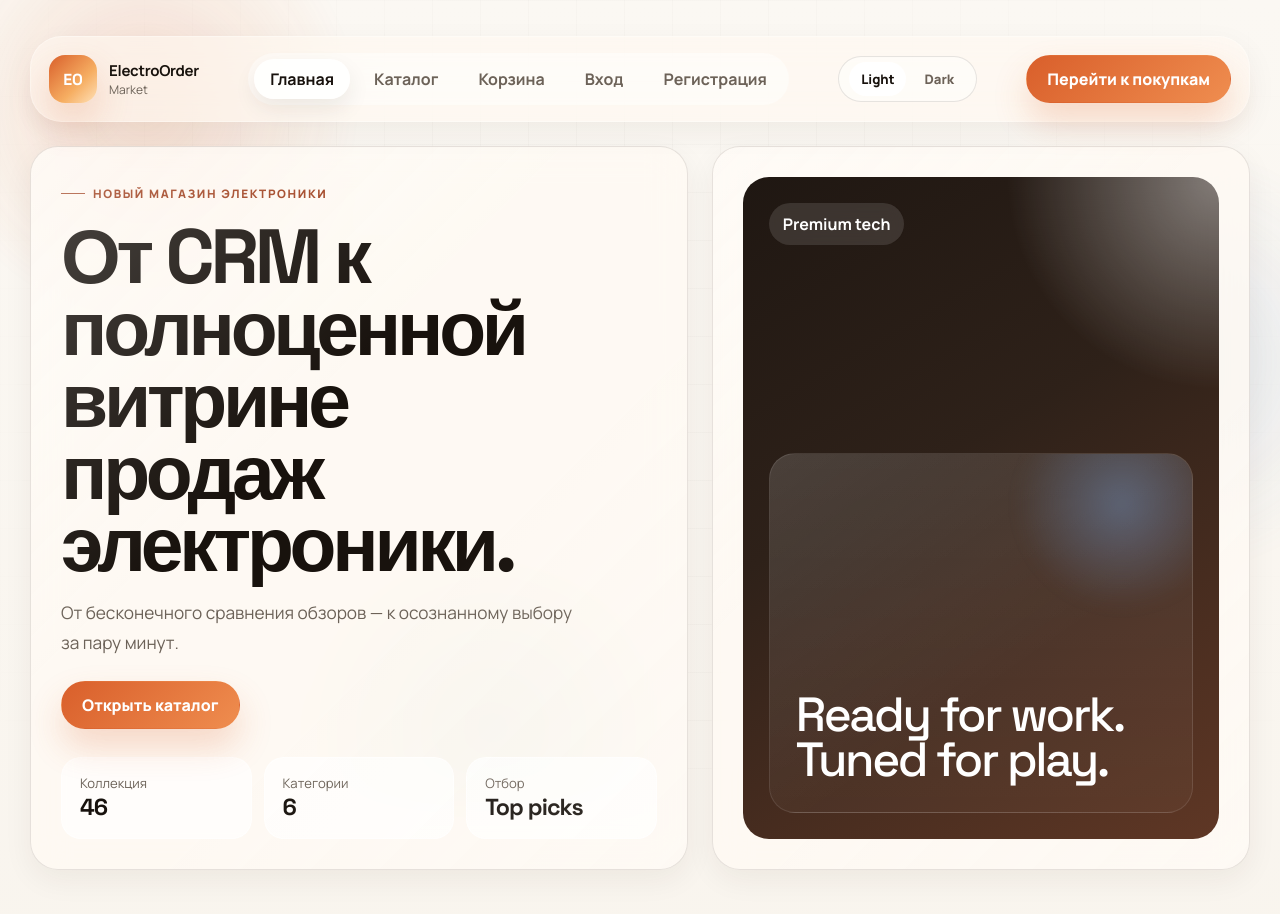
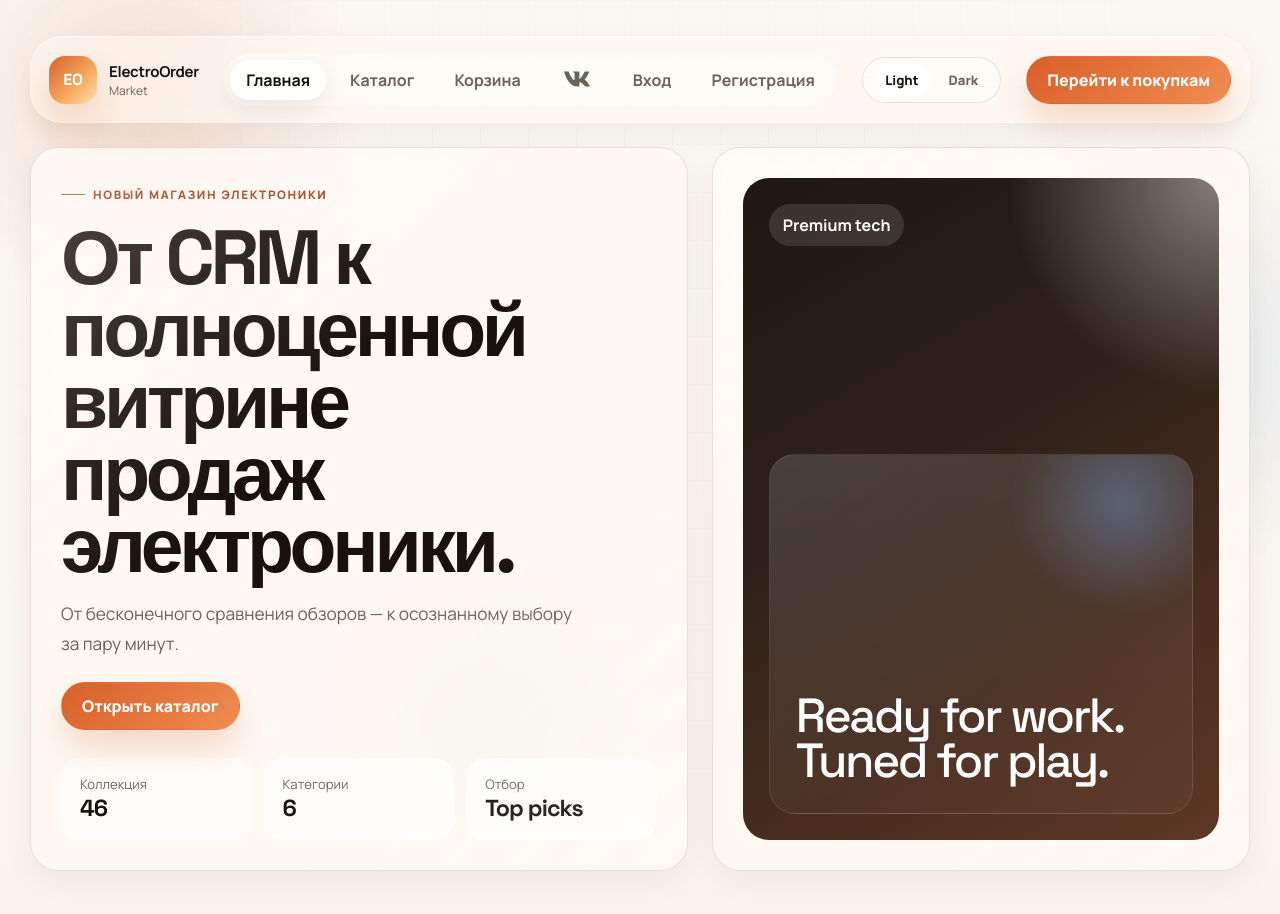
Before and after one commit to xzerwsn/ElectroOrder, a Django app: page / in a window 1280 px wide. Shown: the top 914 px of the page. Run offline with Django 5.2, Linux system fonts and the light colour scheme; data comes from the database, SQL or seed files in the repository.

Commit message:
social network icon added

```diff
--- a/ElectroOrder/market/static/market/css/style.css
+++ b/ElectroOrder/market/static/market/css/style.css
@@ -1433,3 +1433,12 @@ button {
 .product-card_photo img:hover {
     transform: scale(1.05);
 }
+
+.svgContainer svg{
+    fill: var(--market-muted);
+    transition: fill 0.3s ease-in;
+}
+
+.svgContainer:hover svg{
+    fill: var(--market-ink);
+}
--- a/ElectroOrder/market/templates/market/base.html
+++ b/ElectroOrder/market/templates/market/base.html
@@ -32,8 +32,21 @@
                 <a href="{% url 'market:home' %}" class="{% if active_market_page == 'home' %}active{% endif %}">Главная</a>
                 <a href="{% url 'market:catalog' %}" class="{% if active_market_page == 'catalog' %}active{% endif %}">Каталог</a>
                 <a href="{% url 'market:cart' %}" class="{% if active_market_page == 'cart' or active_market_page == 'checkout' %}active{% endif %}">Корзина{% if cart_items_count %} ({{ cart_items_count }}){% endif %}</a>
+
+                    <span class="svgContainer">
+                        <a href="https://vk.com/electroorder">
+                            <svg fill="white" width="4vh" height="4vh" viewBox="0 0 48 48">
+                                <path class="a" d="M27.55,35.19V28.55c4.46.68,5.87,4.19,8.71,6.64H43.5a29.36,29.36,0,0,0-7.9-10.47c2.6-3.58,5.36-6.95,6.71-12.06H35.73c-2.58,3.91-3.94,8.49-8.18,11.51V12.66H18l2.28,2.82,0,10.05c-3.7-.43-6.2-7.2-8.91-12.87H4.5C7,20.32,12.26,37.13,27.55,35.19Z"/>
+                            </svg>
+                        </a>
+                    </span>
+
                 {% if user.is_authenticated %}
+
+
                 <a href="{% url 'market:profile' %}" class="{% if active_market_page == 'account' %}active{% endif %}">{{ user.get_full_name|default:user.username }}</a>
+
+
                 {% else %}
                 <a href="{% url 'market:login' %}" class="{% if active_market_page == 'login' %}active{% endif %}">Вход</a>
                 <a href="{% url 'market:register' %}" class="{% if active_market_page == 'register' %}active{% endif %}">Регистрация</a>
```
Also changed, not shown: ElectroOrder/market/static/market/img/vkicon.svg (added).
